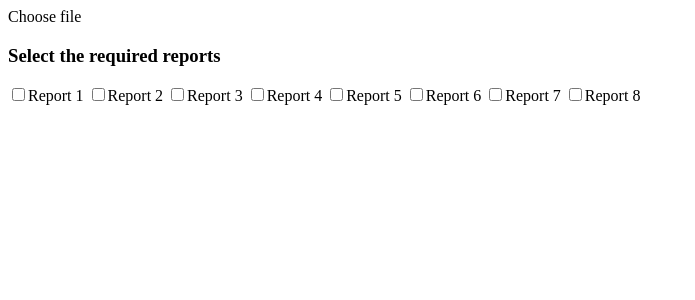
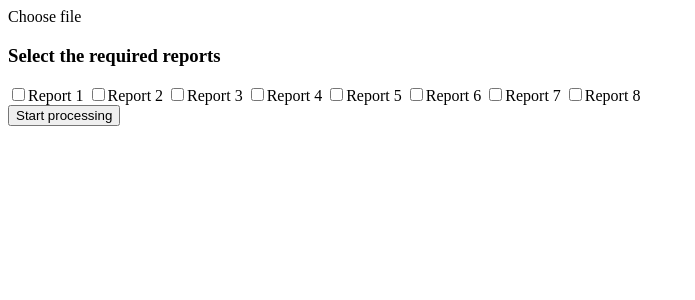
Before and after one commit to Belan-Mihail/company-report-analyzer, a Django app: template company_report_analyzer/report_analyzer/templates/upload.html in a window 1280 px wide. Shown: the top 300 px of the page, without its empty margins (0-695 px from the left). Run offline with Django 5.2, Linux system fonts and the light colour scheme; the template is opened without the code that fills it, so the values that code supplies are empty; some libraries are stand-ins or nearby versions.

Commit message:
finish with starting template for modal window

```diff
--- a/company_report_analyzer/report_analyzer/templates/upload.html
+++ b/company_report_analyzer/report_analyzer/templates/upload.html
@@ -24,7 +24,8 @@
     <div class="modal" id="modal">
         <div class="modal-content">
            <h3 class="modal-titel">Select the required reports</h3>
-           <form class="modal-content_form">
+           <form class="modal-content-form">
+            <div class="modal-content-form-inputs">
                 <input type="checkbox" name="reports" value="report1">Report 1
                 <input type="checkbox" name="reports" value="report2">Report 2
                 <input type="checkbox" name="reports" value="report3">Report 3
@@ -33,10 +34,12 @@
                 <input type="checkbox" name="reports" value="report6">Report 6
                 <input type="checkbox" name="reports" value="report7">Report 7
                 <input type="checkbox" name="reports" value="report8">Report 8
+            </div>
+            <div class="modal-content-form-button">
+                <button  id="confirm-button" type="submit">Start processing</button>
+            </div>
            </form>
         </div>
-
-
     </div>
 </body>
 </html>
```
Lines whose indentation alone changed are shown as unchanged.
